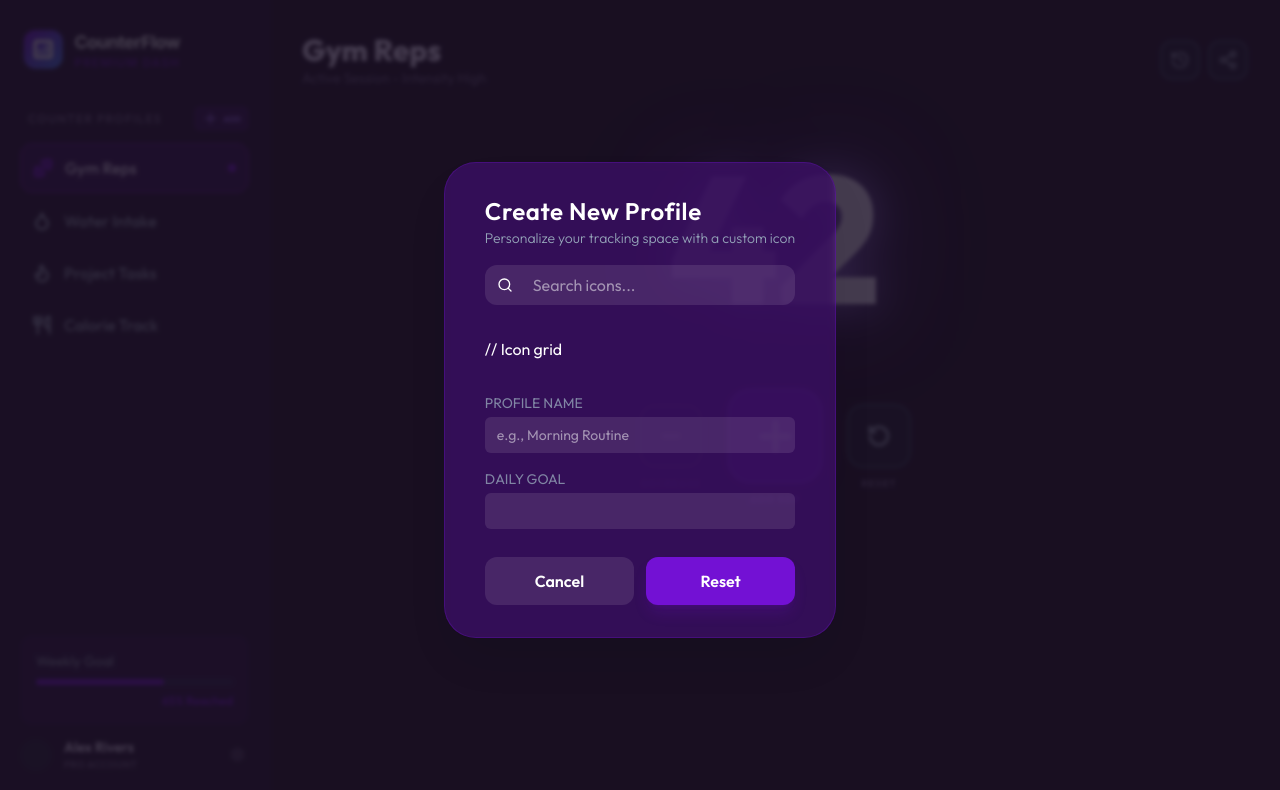
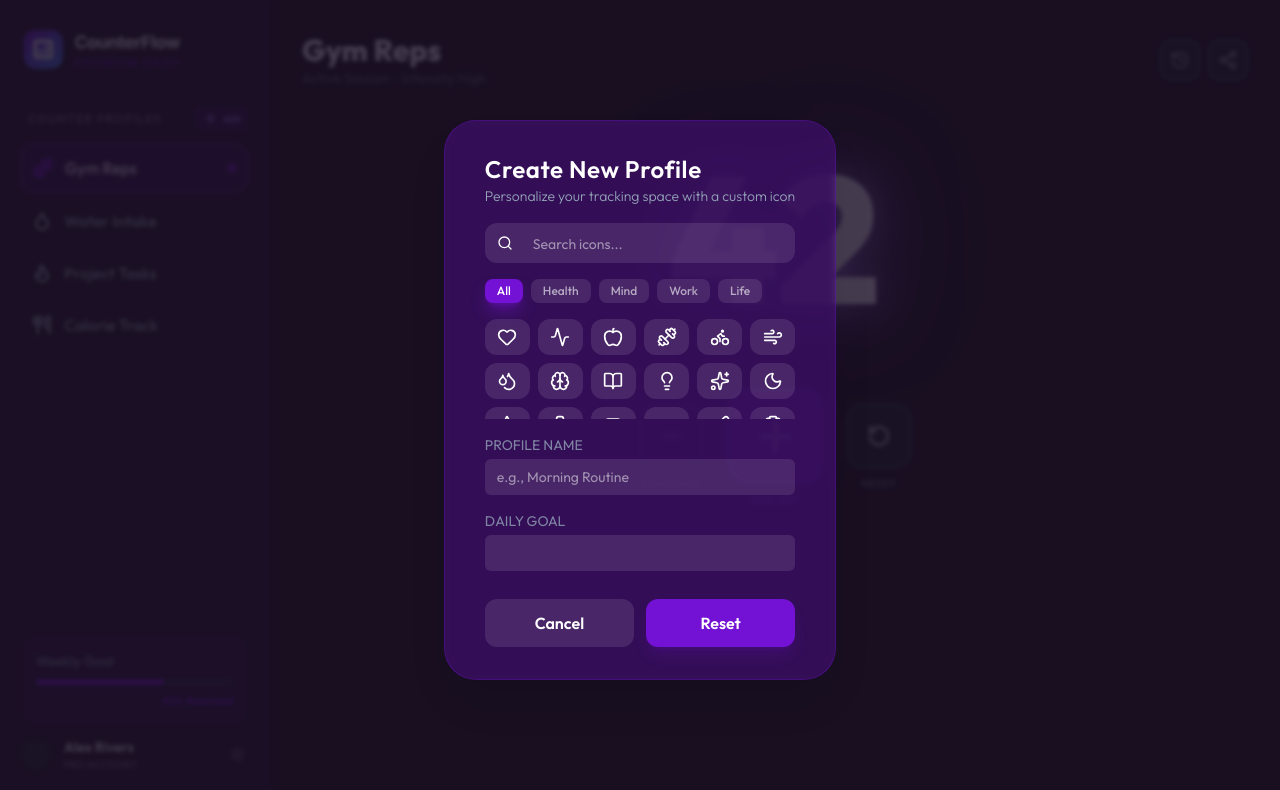
Before and after one commit to mano-coder/CounterFlow-app, a React (Vite) app: page / in a window 1280 px wide. Shown: the top 790 px of the page. Built offline with nearby package versions, Linux system fonts and the light colour scheme.

Commit message:
feat: load Icons and categories

```diff
--- a/src/components/CreateProfileModal.jsx
+++ b/src/components/CreateProfileModal.jsx
@@ -1,9 +1,13 @@
-import { Search } from "lucide-react";
+import { useState } from "react";
+import IconPicker from "./IconPicker";
 
 export default function CreateProfileModal({ onCancel }) {
+  const [selectedIcon, setSelectedIcon] = useState(null);
+
   return (
     <div className="fixed inset-0 z-50 flex items-center justify-center bg-[#191022]/80 backdrop-blur-[2px]">
       <div className="bg-progress-fill/30 border-progress-fill/30 items-left flex flex-col gap-4 rounded-[32px] border px-10 py-8 text-white shadow-2xl shadow-black/10 backdrop-blur-[4px]">
+
         <div className="gap-1">
           <h1 className="text-2xl font-semibold tracking-wide text-white">
             Create New Profile
@@ -12,21 +16,9 @@ export default function CreateProfileModal({ onCancel }) {
             Personalize your tracking space with a custom icon
           </p>
         </div>
-        <div className="relative w-full rounded-xl bg-white/10 px-3 py-2">
-          <Search
-            className="absolute top-1/2 left-3 -translate-y-1/2"
-            size={16}
-          />
-          <input
-            placeholder="Search icons..."
-            className="w-full pl-9 outline-none"
-          />
-        </div>
-        <div className="flex gap-2">{/* map over categories array */}</div>
-        // Icon grid
-        <div className="grid max-h-[180px] w-full grid-cols-6 gap-2 overflow-y-auto">
-          {/* map over filtered icons */}
-        </div>
+
+        <IconPicker selectedIcon={selectedIcon} onSelect={(icon) => setSelectedIcon(icon)} />
+
         <div className="flex w-full flex-col gap-1">
           <label className="text-text-secondary/80 text-sm">PROFILE NAME</label>
           <input
--- a/src/components/IconPicker.jsx
+++ b/src/components/IconPicker.jsx
@@ -0,0 +1,113 @@
+import { useState, useMemo } from "react";
+import { Search } from "lucide-react";
+import * as LucideIcons from "lucide-react";
+
+const ICON_CATEGORIES = {
+  All: null,
+  Health: [
+    "Heart",
+    "Activity",
+    "Apple",
+    "Dumbbell",
+    "Bike",
+    "Wind",
+    "Droplets",
+  ],
+  Mind: ["Brain", "BookOpen", "Lightbulb", "Sparkles", "Moon", "Star"],
+  Work: ["Briefcase", "Laptop", "Code", "PenLine", "ClipboardList", "Clock"],
+  Life: ["Home", "Coffee", "Music", "Smile", "Sun", "Leaf", "Flame"],
+};
+
+const ALL_ICONS = Object.values(ICON_CATEGORIES).flat().filter(Boolean);
+
+function useIconPicker() {
+  const [search, setSearch] = useState("");
+  const [activeCategory, setActiveCategory] = useState("All");
+
+  const filteredIcons = useMemo(() => {
+    const pool =
+      activeCategory === "All"
+        ? ALL_ICONS
+        : (ICON_CATEGORIES[activeCategory] ?? []);
+    return pool.filter((name) =>
+      name.toLowerCase().includes(search.toLowerCase()),
+    );
+  }, [search, activeCategory]);
+
+  return {
+    search,
+    setSearch,
+    activeCategory,
+    setActiveCategory,
+    filteredIcons,
+  };
+}
+
+export default function IconPicker({ onSelect, selectedIcon }) {
+  const {
+    search,
+    setSearch,
+    activeCategory,
+    setActiveCategory,
+    filteredIcons,
+  } = useIconPicker();
+
+  return (
+    <>
+      <div className="relative w-full rounded-xl bg-white/10 px-3 py-2">
+        <Search
+          className="absolute top-1/2 left-3 -translate-y-1/2"
+          size={16}
+        />
+        <input
+          placeholder="Search icons..."
+          value={search}
+          onChange={(e) => setSearch(e.target.value)}
+          className="w-full bg-transparent pl-9 text-sm text-white outline-none"
+        />
+      </div>
+      <div className="flex gap-2">
+        {Object.keys(ICON_CATEGORIES).map((cat) => {
+          return (
+            <button
+              key={cat}
+              onClick={() => setActiveCategory(cat)}
+              className={`rounded-lg px-3 py-1 text-xs font-medium transition-colors ${
+                activeCategory === cat
+                  ? "bg-accent-primary shadow-accent-primary/50 text-white shadow-lg"
+                  : "bg-white/10 text-white/60 hover:bg-white/20"
+              }`}
+            >
+              {cat}
+            </button>
+          );
+        })}
+      </div>
+      <div className="grid h-[100px] w-full grid-cols-6 gap-2 overflow-y-auto">
+        {filteredIcons.map((iconName) => {
+          const Icon = LucideIcons[iconName];
+          if (!Icon) return null;
+          return (
+            <button
+              key={iconName}
+              onClick={() => onSelect(iconName)}
+              className={`flex items-center justify-center rounded-xl p-2 transition-colors ${
+                selectedIcon === iconName
+                  ? "bg-accent-primary shadow-accent-primary/50 shadow-lg"
+                  : "bg-white/10 hover:bg-white/20"
+              }`}
+              title={iconName}
+            >
+              <Icon size={20} />
+            </button>
+          );
+        })}
+        {filteredIcons.length === 0 && (
+          <p className="col-span-6 py-4 text-center text-xs text-white/40">
+            No icons found
+          </p>
+        )}
+      </div>
+    </>
+  );
+}
```
